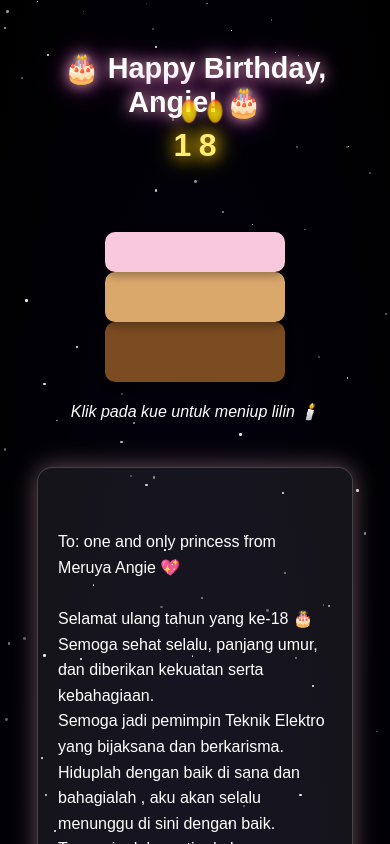
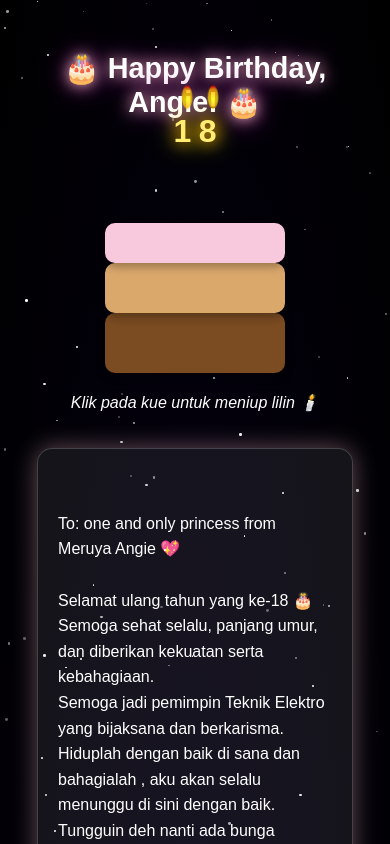
Before and after one commit to rainerhartanto895-design/Birthday, a plain HTML site: page index.html in a window 390 px wide. Both pictures are taken after a click on the button "Click to Begin 💖". Shown: the top 844 px of the page. Drawn offline with Linux system fonts and the light colour scheme.

Commit message:
Update index.html

```diff
--- a/index.html
+++ b/index.html
@@ -36,26 +36,27 @@
     flex-direction: column;
     justify-content: center;
     align-items: center;
+    text-align: center;
     background: radial-gradient(circle at center, #0b001f, #000000);
     z-index: 10;
     transition: opacity 1s ease;
+    padding: 0 5vw;
   }
 
   #intro h1 {
-    font-size: clamp(1.8em, 4vw, 2.5em);
+    font-size: clamp(2em, 6vw, 3em);
     text-shadow: 0 0 15px pink, 0 0 30px purple;
-    text-align: center;
+    margin-bottom: 25px;
   }
 
   #startBtn {
-    margin-top: 25px;
     padding: 12px 25px;
     background: linear-gradient(45deg, #ff7ac3, #b76fff);
     border: none;
     color: white;
     border-radius: 12px;
     cursor: pointer;
-    font-size: 1.1em;
+    font-size: clamp(1em, 2.5vw, 1.2em);
     transition: transform 0.2s;
   }
   #startBtn:hover { transform: scale(1.1); }
@@ -81,7 +82,7 @@
     position: relative;
     width: clamp(180px, 40vw, 260px);
     height: clamp(130px, 30vh, 210px);
-    margin-top: 3vh;
+    margin-top: 5vh;
   }
 
   .layer {
@@ -102,17 +103,16 @@
     font-weight: bold;
     color: #ffed75;
     text-shadow: 0 0 15px orange, 0 0 25px yellow;
-    top: -50px;
   }
-  .num1 { left: 38%; }
-  .num8 { right: 38%; }
+  .num1 { left: 38%; top: -60px; }
+  .num8 { right: 38%; top: -60px; }
 
   /* 🔥 Api */
   .flame {
     position: absolute;
-    width: 14px;
-    height: 22px;
-    top: -25px;
+    width: clamp(10px, 2vw, 14px);
+    height: clamp(16px, 3vh, 22px);
+    top: -30px;
     left: 50%;
     transform: translateX(-50%);
     border-radius: 50%;
@@ -150,13 +150,15 @@
 
   /* 📱 Responsiveness */
   @media (max-width: 768px) {
-    .cake { margin-top: 4vh; }
-    .number-candle { top: -45px; }
+    .num1, .num8 { top: -50px; }
+    .flame { top: -25px; }
+    .cake { margin-top: 3vh; }
+    .message-box { margin-top: 20px; }
   }
 
   @media (max-height: 600px) {
     .cake { margin-top: 2vh; }
-    .message-box { margin-top: 15px; }
+    .message-box { margin-top: 10px; }
   }
 </style>
 </head>
```
